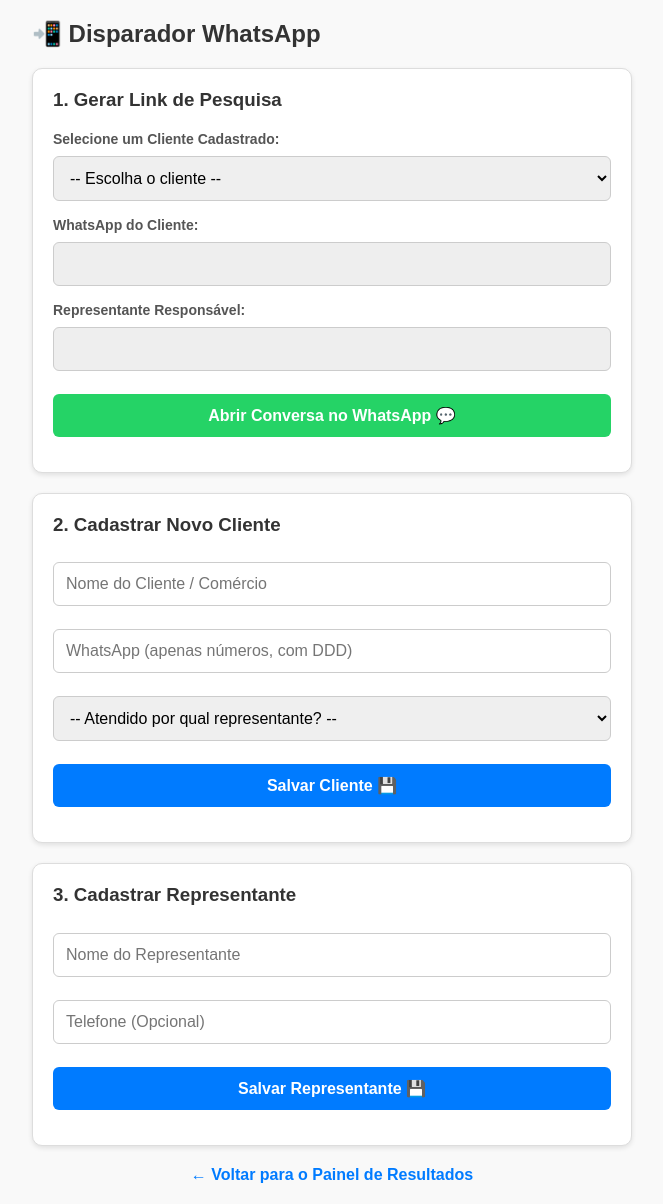
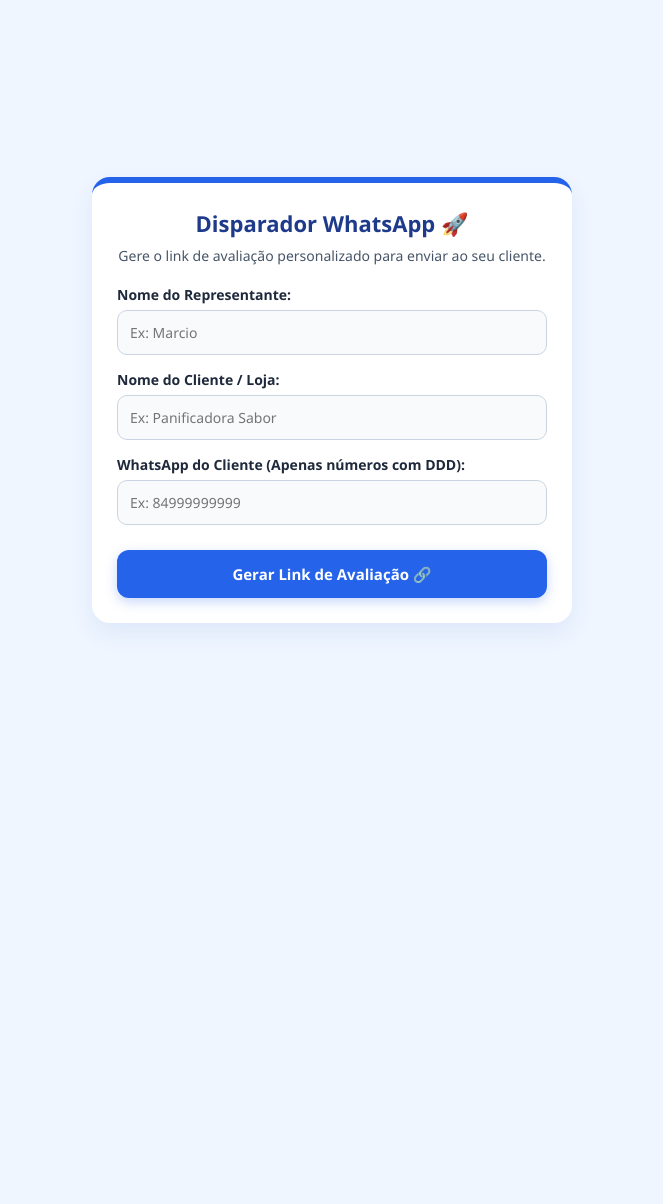
Before and after one commit to marciogil80408-debug/gelato-feedback, a Flask app: page /disparar in a window 1280 px wide. Shown: the whole page, without its empty margins (308-971 px from the left). After the commit the page ends 627 px from the top, so only its background shows below. Run offline with Flask 3, Linux system fonts and the light colour scheme.

Commit message:
Corrigindo Content-Type JSON no disparador para evitar erro

```diff
--- a/templates/disparar.html
+++ b/templates/disparar.html
@@ -3,99 +3,112 @@
 <head>
     <meta charset="UTF-8">
     <meta name="viewport" content="width=device-width, initial-scale=1.0">
-    <title>Disparador - Gelato da Fran</title>
+    <title>Disparador WhatsApp - Gelato da Fran 🍦</title>
     <style>
-        body { font-family: Arial, sans-serif; padding: 20px; max-width: 600px; margin: auto; background-color: #f9f9f9;}
-        .box { background: white; border: 1px solid #ddd; padding: 20px; margin-bottom: 20px; border-radius: 10px; box-shadow: 0 2px 5px rgba(0,0,0,0.1); }
-        h2, h3 { color: #333; margin-top: 0; }
-        label { font-weight: bold; font-size: 14px; color: #555; }
-        input, select, button { width: 100%; padding: 12px; margin-top: 8px; margin-bottom: 15px; border: 1px solid #ccc; border-radius: 6px; box-sizing: border-box; font-size: 16px; }
-        button { background-color: #25D366; color: white; border: none; font-weight: bold; cursor: pointer; transition: 0.3s; }
-        button:hover { background-color: #1DA851; }
-        .btn-blue { background-color: #007bff; }
-        .btn-blue:hover { background-color: #0056b3; }
-        .link-painel { display: block; text-align: center; margin-top: 20px; color: #007bff; text-decoration: none; font-weight: bold; }
+        * { box-sizing: border-box; font-family: 'Segoe UI', Roboto, sans-serif; }
+        body { background: #eff6ff; margin: 0; padding: 20px; display: flex; justify-content: center; align-items: center; min-height: 100vh; }
+        .card { background: #fff; max-width: 480px; width: 100%; padding: 25px; border-radius: 18px; box-shadow: 0 10px 25px rgba(30, 64, 175, 0.08); border-top: 6px solid #2563eb; }
+        .header { text-align: center; margin-bottom: 20px; }
+        .header h2 { color: #1e3a8a; margin: 0 0 8px; font-size: 22px; }
+        .header p { color: #475569; font-size: 14px; margin: 0; }
+        .form-group { margin-bottom: 15px; text-align: left; }
+        .form-group label { display: block; font-weight: 600; color: #1e293b; font-size: 14px; margin-bottom: 6px; }
+        .form-group input { width: 100%; padding: 12px; border: 1px solid #cbd5e1; border-radius: 10px; font-size: 14px; outline: none; background: #f8fafc; }
+        .form-group input:focus { border-color: #2563eb; background: #fff; }
+        button.btn { width: 100%; background: #2563eb; color: white; border: none; padding: 14px; border-radius: 12px; font-size: 15px; font-weight: bold; cursor: pointer; box-shadow: 0 4px 12px rgba(37, 99, 235, 0.25); margin-top: 10px; transition: 0.15s; }
+        button.btn:hover { background: #1d4ed8; }
+        button.btn-zap { background: #10b981; box-shadow: 0 4px 12px rgba(16, 185, 129, 0.25); margin-top: 12px; }
+        button.btn-zap:hover { background: #059669; }
+        .resultado { margin-top: 20px; padding: 15px; background: #f0fdf4; border: 1px solid #bbf7d0; border-radius: 12px; display: none; text-align: center; }
+        .resultado p { font-size: 14px; color: #166534; margin: 0 0 10px 0; word-break: break-all; }
     </style>
 </head>
 <body>
 
-    <h2>📲 Disparador WhatsApp</h2>
-
-    <!-- 1. DISPARAR PESQUISA -->
-    <div class="box">
-        <h3>1. Gerar Link de Pesquisa</h3>
-        <label>Selecione um Cliente Cadastrado:</label>
-        <select id="cliente_selecionado">
-            <option value="">-- Escolha o cliente --</option>
-            {% for c in clientes %}
-                <option value="{{ c.nome }}" data-telefone="{{ c.telefone }}" data-rep="{{ c.representante }}">{{ c.nome }}</option>
-            {% endfor %}
-        </select>
-
-        <label>WhatsApp do Cliente:</label>
-        <input type="text" id="whatsapp_cliente" readonly style="background-color: #eee;">
-
-        <label>Representante Responsável:</label>
-        <input type="text" id="rep_cliente" readonly style="background-color: #eee;">
-
-        <button onclick="disparar()">Abrir Conversa no WhatsApp 💬</button>
+<div class="card">
+    <div class="header">
+        <h2>Disparador WhatsApp 🚀</h2>
+        <p>Gere o link de avaliação personalizado para enviar ao seu cliente.</p>
     </div>
 
-    <!-- 2. CADASTRAR NOVO CLIENTE -->
-    <div class="box">
-        <h3>2. Cadastrar Novo Cliente</h3>
-        <form action="/cadastrar_cliente" method="POST">
-            <input type="text" name="nome" placeholder="Nome do Cliente / Comércio" required>
-            <input type="text" name="telefone" placeholder="WhatsApp (apenas números, com DDD)" required>
-            <select name="representante" required>
-                <option value="">-- Atendido por qual representante? --</option>
-                {% for r in representantes %}
-                    <option value="{{ r.nome }}">{{ r.nome }}</option>
-                {% endfor %}
-            </select>
-            <button type="submit" class="btn-blue">Salvar Cliente 💾</button>
-        </form>
+    <div class="form-group">
+        <label for="representante">Nome do Representante:</label>
+        <input type="text" id="representante" placeholder="Ex: Marcio">
     </div>
 
-    <!-- 3. CADASTRAR REPRESENTANTE -->
-    <div class="box">
-        <h3>3. Cadastrar Representante</h3>
-        <form action="/cadastrar_representante" method="POST">
-            <input type="text" name="nome" placeholder="Nome do Representante" required>
-            <input type="text" name="telefone" placeholder="Telefone (Opcional)">
-            <button type="submit" class="btn-blue">Salvar Representante 💾</button>
-        </form>
+    <div class="form-group">
+        <label for="cliente">Nome do Cliente / Loja:</label>
+        <input type="text" id="cliente" placeholder="Ex: Panificadora Sabor">
     </div>
 
-    <a href="/painel" class="link-painel">← Voltar para o Painel de Resultados</a>
+    <div class="form-group">
+        <label for="telefone">WhatsApp do Cliente (Apenas números com DDD):</label>
+        <input type="text" id="telefone" placeholder="Ex: 84999999999">
+    </div>
 
-    <script>
-        // Quando escolhe o cliente, preenche o Zap e o Representante sozinho!
-        document.getElementById('cliente_selecionado').addEventListener('change', function() {
-            var selectedOption = this.options[this.selectedIndex];
-            document.getElementById('whatsapp_cliente').value = selectedOption.getAttribute('data-telefone') || '';
-            document.getElementById('rep_cliente').value = selectedOption.getAttribute('data-rep') || '';
+    <button class="btn" onclick="gerarLink()">Gerar Link de Avaliação 🔗</button>
+
+    <div class="resultado" id="box-resultado">
+        <p id="link-gerado"></p>
+        <button class="btn btn-zap" onclick="enviarWhatsApp()">Enviar no WhatsApp 💚</button>
+    </div>
+</div>
+
+<script>
+    let urlFinal = "";
+
+    function gerarLink() {
+        const representante = document.getElementById('representante').value.trim();
+        const cliente = document.getElementById('cliente').value.trim();
+
+        if (!representante || !cliente) {
+            alert("Por favor, preencha o nome do representante e do cliente!");
+            return;
+        }
+
+        // Envia requisição com o Content-Type correto para evitar erro 415/Unsupported Media Type
+        fetch('/cadastrar_representante', {
+            method: 'POST',
+            headers: {
+                'Content-Type': 'application/json',
+                'Accept': 'application/json'
+            },
+            body: JSON.stringify({ representante: representante, cliente: cliente })
+        })
+        .then(res => res.json())
+        .then(data => {
+            // Gera o link codificando os textos para evitar quebrar na URL
+            const base = window.location.origin;
+            urlFinal = `${base}/?rep=${encodeURIComponent(representante)}&cliente=${encodeURIComponent(cliente)}`;
+
+            document.getElementById('link-gerado').innerText = urlFinal;
+            document.getElementById('box-resultado').style.display = 'block';
+        })
+        .catch(err => {
+            console.error(err);
+            // Mesmo se houver falha de rede, gera o link para não travar o usuário
+            const base = window.location.origin;
+            urlFinal = `${base}/?rep=${encodeURIComponent(representante)}&cliente=${encodeURIComponent(cliente)}`;
+            document.getElementById('link-gerado').innerText = urlFinal;
+            document.getElementById('box-resultado').style.display = 'block';
         });
+    }
 
-        function disparar() {
-            var cliente = document.getElementById('cliente_selecionado').value;
-            var telefone = document.getElementById('whatsapp_cliente').value;
-            var rep = document.getElementById('rep_cliente').value;
+    function enviarWhatsApp() {
+        const telefone = document.getElementById('telefone').value.trim();
+        const cliente = document.getElementById('cliente').value.trim();
+        const representante = document.getElementById('representante').value.trim();
 
-            if (!cliente || !telefone || !rep) {
-                alert("Por favor, selecione um cliente cadastrado na lista.");
-                return;
-            }
+        let mensagem = `Olá ${cliente}! Aqui é da Gelato da Fran 🍦. Gostaríamos muito de saber sua opinião sobre o atendimento do nosso representante ${representante}. Por favor, clique no link abaixo para avaliar rapidinho: \n\n${urlFinal}`;
 
-            // Limpa o telefone para garantir que o link do WhatsApp funcione
-            telefone = telefone.replace(/\D/g, '');
+        let linkZap = `https://api.whatsapp.com/send?phone=55${telefone}&text=${encodeURIComponent(mensagem)}`;
+        if (!telefone) {
+            linkZap = `https://api.whatsapp.com/send?text=${encodeURIComponent(mensagem)}`;
+        }
 
-            var linkPesquisa = `https://gelato-feedback.onrender.com/?rep=${encodeURIComponent(rep)}&cliente=${encodeURIComponent(cliente)}`;
-            var mensagem = `Olá, somos da Gelato da Fran! Gostaríamos muito de ouvir a sua opinião sobre o nosso atendimento e produtos. É bem rápido, basta clicar no link abaixo:\n\n${linkPesquisa}`;
+        window.open(linkZap, '_blank');
+    }
+</script>
 
-            var urlWhatsApp = `https://wa.me/55${telefone}?text=${encodeURIComponent(mensagem)}`;
-            window.open(urlWhatsApp, '_blank');
-        }
-    </script>
 </body>
 </html>
```
